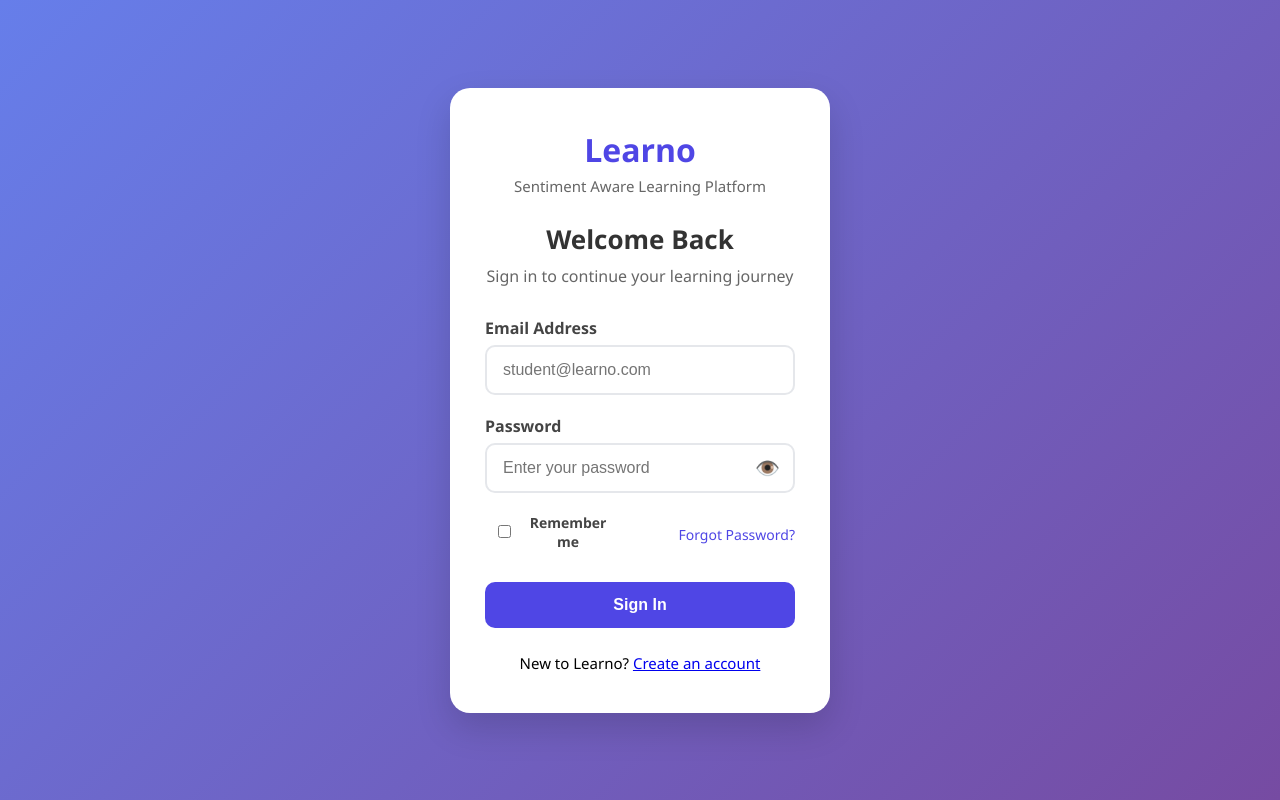
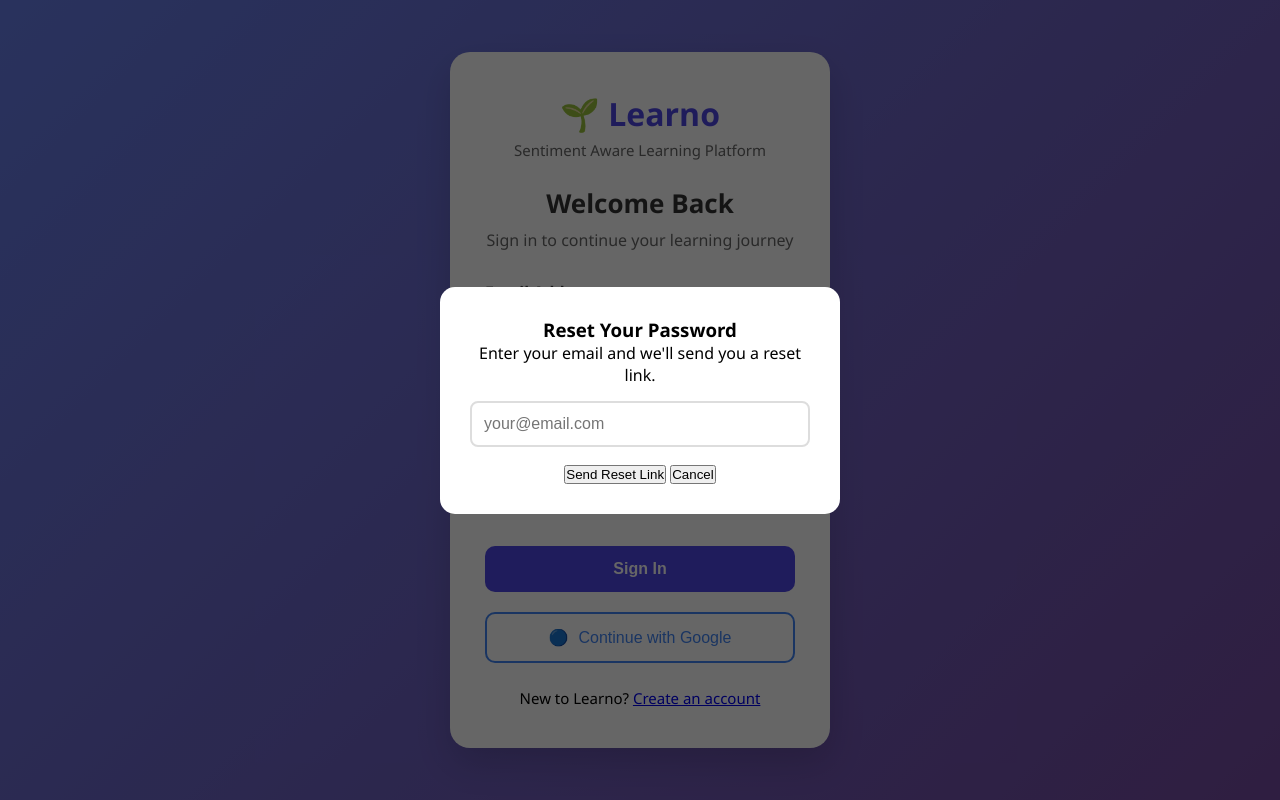
Before and after one commit to chr1st1anaaden1k5-m8m/learnoo-platform, a plain HTML site: page index.html in a window 1280 px wide. Both pictures are taken after a click on the link "Forgot Password?". Drawn offline with Linux system fonts and the light colour scheme.

Commit message:
Add files via upload
Updated login page with forgot password and google button

```diff
--- a/index.html
+++ b/index.html
@@ -1,17 +1,17 @@
-<!doctype html>
+<!DOCTYPE html>
 <html lang="en">
 <head>
-    <meta charset="UTF-8" />
-    <meta name="viewport" content="width=device-width, initial-scale=1.0" />
+  <meta charset="UTF-8">
+  <meta name="viewport" content="width=device-width, initial-scale=1.0">
   <title>Learno - Login</title>
-    <link rel="stylesheet" href="style.css" />
+  <link rel="stylesheet" href="style.css">
 </head>
 <body>
+
   <div class="container">
     <div class="login-box">
-        <!-- Header -->
       <div class="header">
-          <h1>Learno</h1>
+        <h1>🌱 Learno</h1>
         <p>Sentiment Aware Learning Platform</p>
       </div>
 
@@ -21,43 +21,51 @@
       <form id="loginForm">
         <div class="input-group">
           <label for="email">Email Address</label>
-            <input
-              type="email"
-              id="email"
-              placeholder="student@learno.com"
-              required
-            />
+          <input type="email" id="email" placeholder="student@learno.com" required>
           <span class="error" id="emailError"></span>
         </div>
 
         <div class="input-group">
           <label for="password">Password</label>
           <div class="password-wrapper">
-              <input
-                type="password"
-                id="password"
-                placeholder="Enter your password"
-                required
-              />
-              <button type="button" id="togglePassword" class="toggle-btn">
-                👁️
-              </button>
+            <input type="password" id="password" placeholder="Enter your password" required>
+            <button type="button" id="togglePassword" class="toggle-btn">👁️</button>
           </div>
           <span class="error" id="passwordError"></span>
         </div>
 
         <div class="options">
           <label class="remember-me">
-              <input type="checkbox" id="remember" />
+            <input type="checkbox" id="remember">
             Remember me
           </label>
-            <a href="#" class="forgot">Forgot Password?</a>
+          <a href="#" id="forgotPassword" class="forgot">Forgot Password?</a>
         </div>
 
         <button type="submit" id="loginBtn">Sign In</button>
       </form>
 
-        <p class="signup">New to Learno? <a href="register.html">Create an account</a></p>
+      <!-- Social Login -->
+      <div class="social-login">
+        <button class="google-btn" id="googleLogin">
+          <span>🔵</span> Continue with Google
+        </button>
+      </div>
+
+      <p class="signup">
+        New to Learno? <a href="register.html">Create an account</a>
+      </p>
+    </div>
+  </div>
+
+  <!-- Forgot Password Modal -->
+  <div id="forgotModal" class="modal">
+    <div class="modal-content">
+      <h3>Reset Your Password</h3>
+      <p>Enter your email and we'll send you a reset link.</p>
+      <input type="email" id="resetEmail" placeholder="your@email.com" class="modal-input">
+      <button id="sendResetBtn" class="btn btn-success w-100">Send Reset Link</button>
+      <button id="closeModal" class="btn btn-secondary w-100 mt-2">Cancel</button>
     </div>
   </div>
 
--- a/script.js
+++ b/script.js
@@ -56,3 +56,33 @@ form.addEventListener("submit", function (e) {
     window.location.href = "dashboard.html";
   }, 1600);
 });
+// Forgot Password Modal
+const forgotLink = document.getElementById("forgotPassword");
+const modal = document.getElementById("forgotModal");
+const closeModal = document.getElementById("closeModal");
+const sendResetBtn = document.getElementById("sendResetBtn");
+
+forgotLink.addEventListener("click", (e) => {
+  e.preventDefault();
+  modal.style.display = "flex";
+});
+
+closeModal.addEventListener("click", () => {
+  modal.style.display = "none";
+});
+
+sendResetBtn.addEventListener("click", () => {
+  const email = document.getElementById("resetEmail").value;
+  if (email) {
+    alert(`✅ Password reset link has been sent to ${email}`);
+    modal.style.display = "none";
+  } else {
+    alert("Please enter your email");
+  }
+});
+
+// Google Login (Demo)
+document.getElementById("googleLogin").addEventListener("click", () => {
+  alert("🔵 Google Sign-In\n\n(This feature will work fully after backend integration)");
+  // In future, we will connect real Google Auth here
+});
--- a/style.css
+++ b/style.css
@@ -151,3 +151,56 @@ input:focus {
   margin-top: 25px;
   font-size: 15px;
 }
+/* Social Login */
+.social-login {
+  margin: 20px 0;
+}
+
+.google-btn {
+  width: 100%;
+  padding: 14px;
+  background: white;
+  border: 2px solid #4285f4;
+  color: #4285f4;
+  border-radius: 10px;
+  font-size: 16px;
+  font-weight: 500;
+  cursor: pointer;
+  display: flex;
+  align-items: center;
+  justify-content: center;
+  gap: 10px;
+}
+
+.google-btn:hover {
+  background: #f8f9fa;
+}
+
+/* Modal */
+.modal {
+  display: none;
+  position: fixed;
+  top: 0; left: 0;
+  width: 100%; height: 100%;
+  background: rgba(0,0,0,0.6);
+  z-index: 1000;
+  align-items: center;
+  justify-content: center;
+}
+
+.modal-content {
+  background: white;
+  padding: 30px;
+  border-radius: 15px;
+  width: 90%;
+  max-width: 400px;
+  text-align: center;
+}
+
+.modal-input {
+  width: 100%;
+  padding: 12px;
+  margin: 15px 0;
+  border: 2px solid #ddd;
+  border-radius: 8px;
+}
```
Lines whose indentation alone changed are shown as unchanged.
